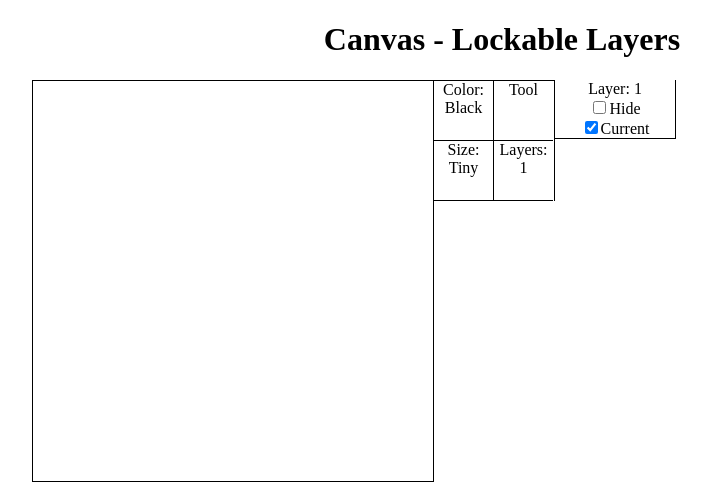
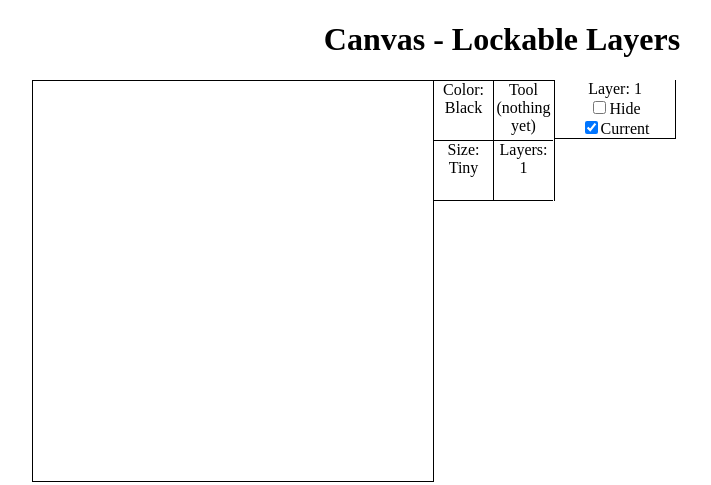
Before and after one commit to lobsterhands/Canvas_LockableLayers, a website: page index.html in a window 1280 px wide. Shown: the whole page, without its empty margins (138-849 px from the left). Drawn offline with Linux system fonts and the light colour scheme.

Commit message:
Minor message change

```diff
--- a/index.html
+++ b/index.html
@@ -12,12 +12,11 @@
         <canvas id="canvas" width="400" height="400"></canvas>
         <div id="draw-options">
             <div id="color">Color</div>
-            <div id="tool">Tool</div>
+            <div id="tool">Tool (nothing yet)</div>
             <div id="size">Size</div>
             <div id="new-layer">New Layer</div>
         </div>
         <div id="layers">
-
         </div>
     </div>
 </div>
```
